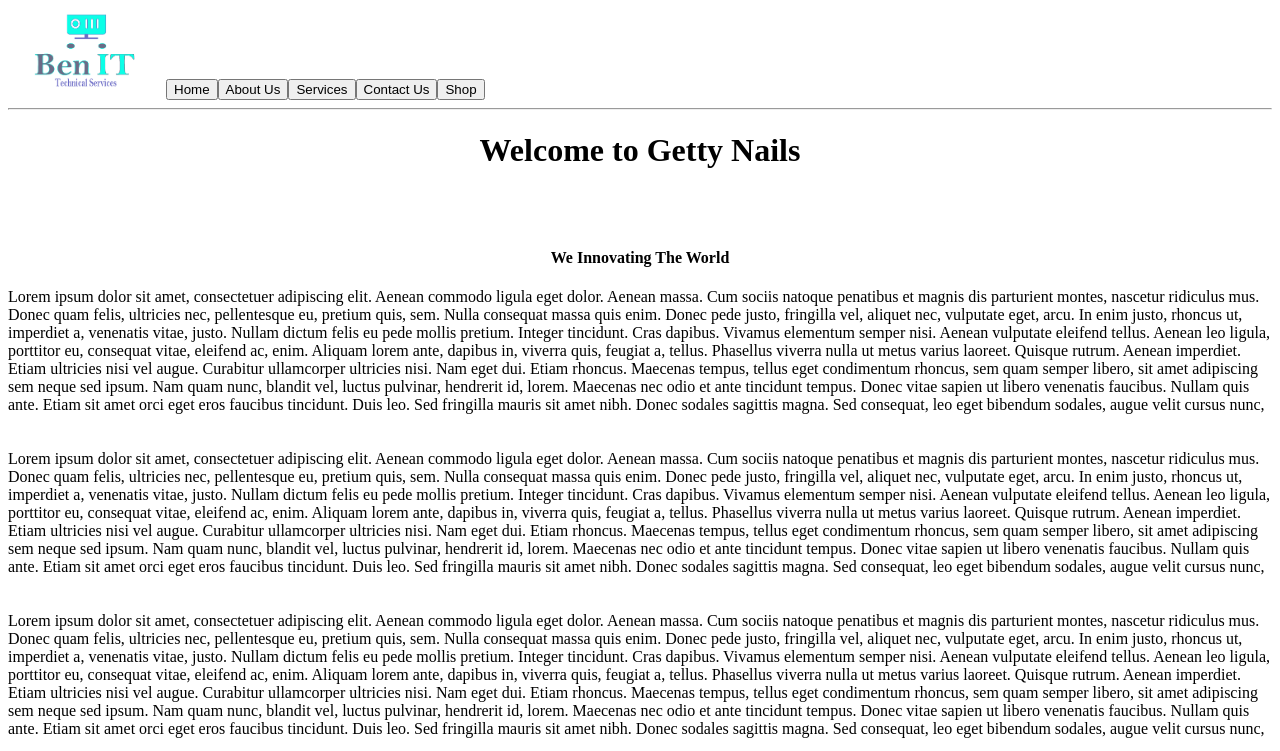
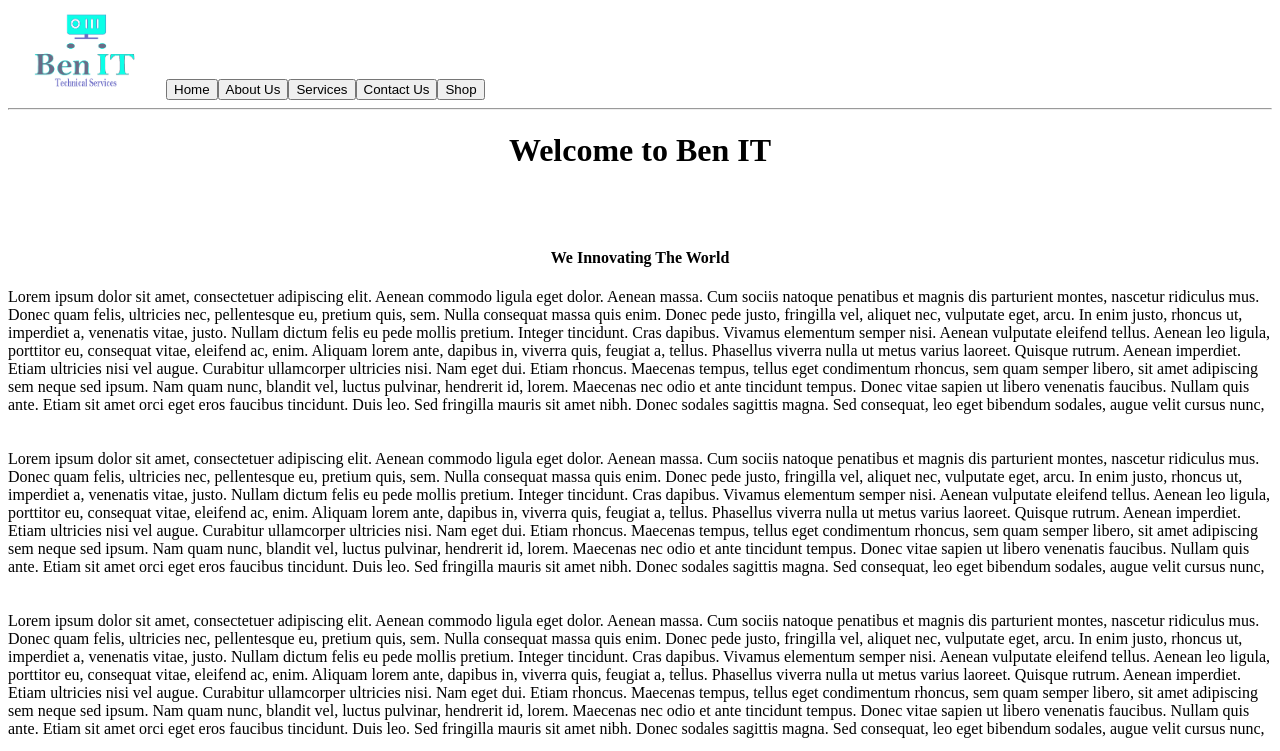
Before and after one commit to Drayyblacc/Ben-IT, a plain HTML site: page index.html in a window 1280 px wide. Shown: the top 751 px of the page. Drawn offline with Linux system fonts and the light colour scheme.

Commit message:
Update index.html

```diff
--- a/index.html
+++ b/index.html
@@ -24,7 +24,7 @@
 <body>
 
 <center>
-    <h1>Welcome to Getty Nails <h1>
+    <h1>Welcome to Ben IT <h1>
         <br>
         <h4>We Innovating The World</h4>
 
```
